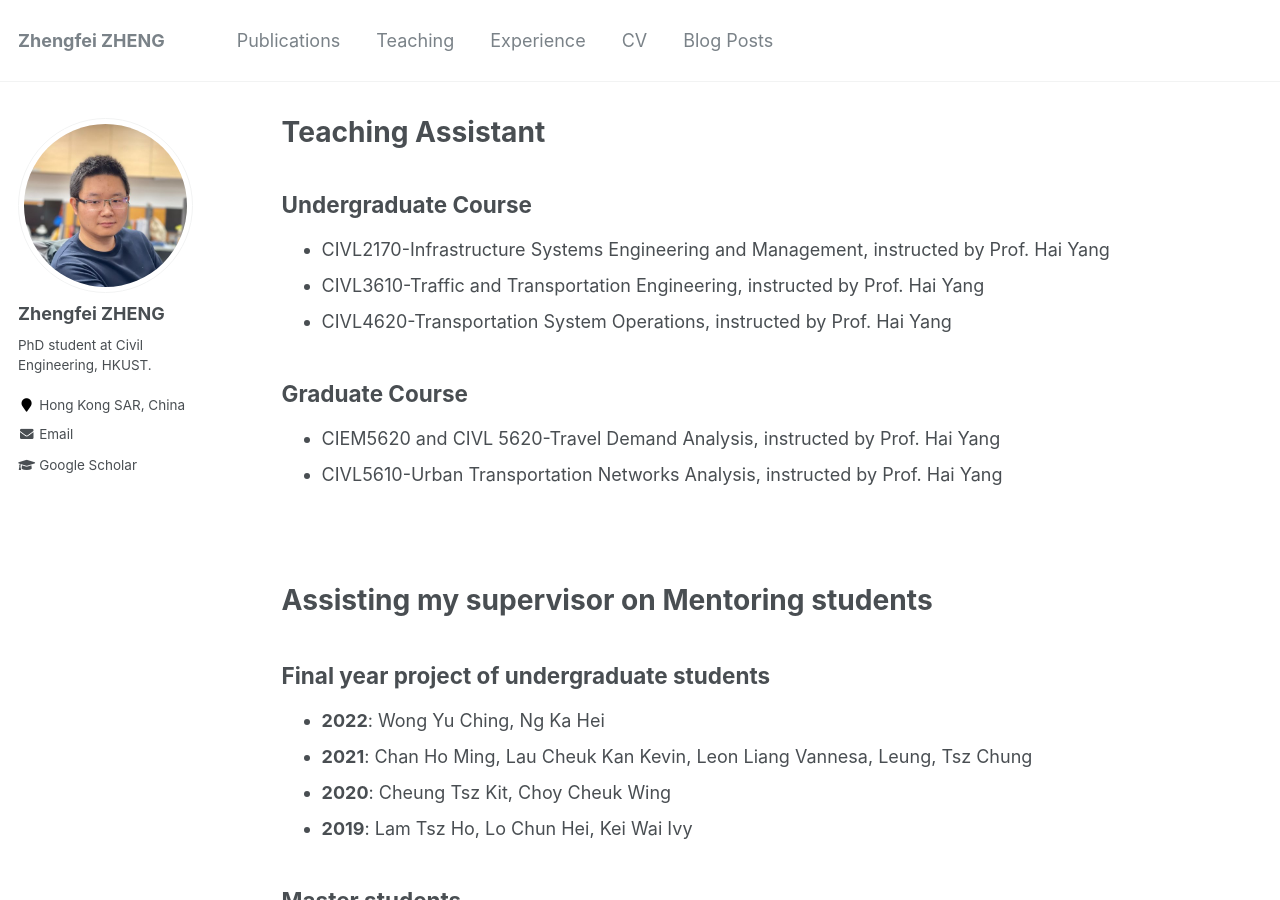
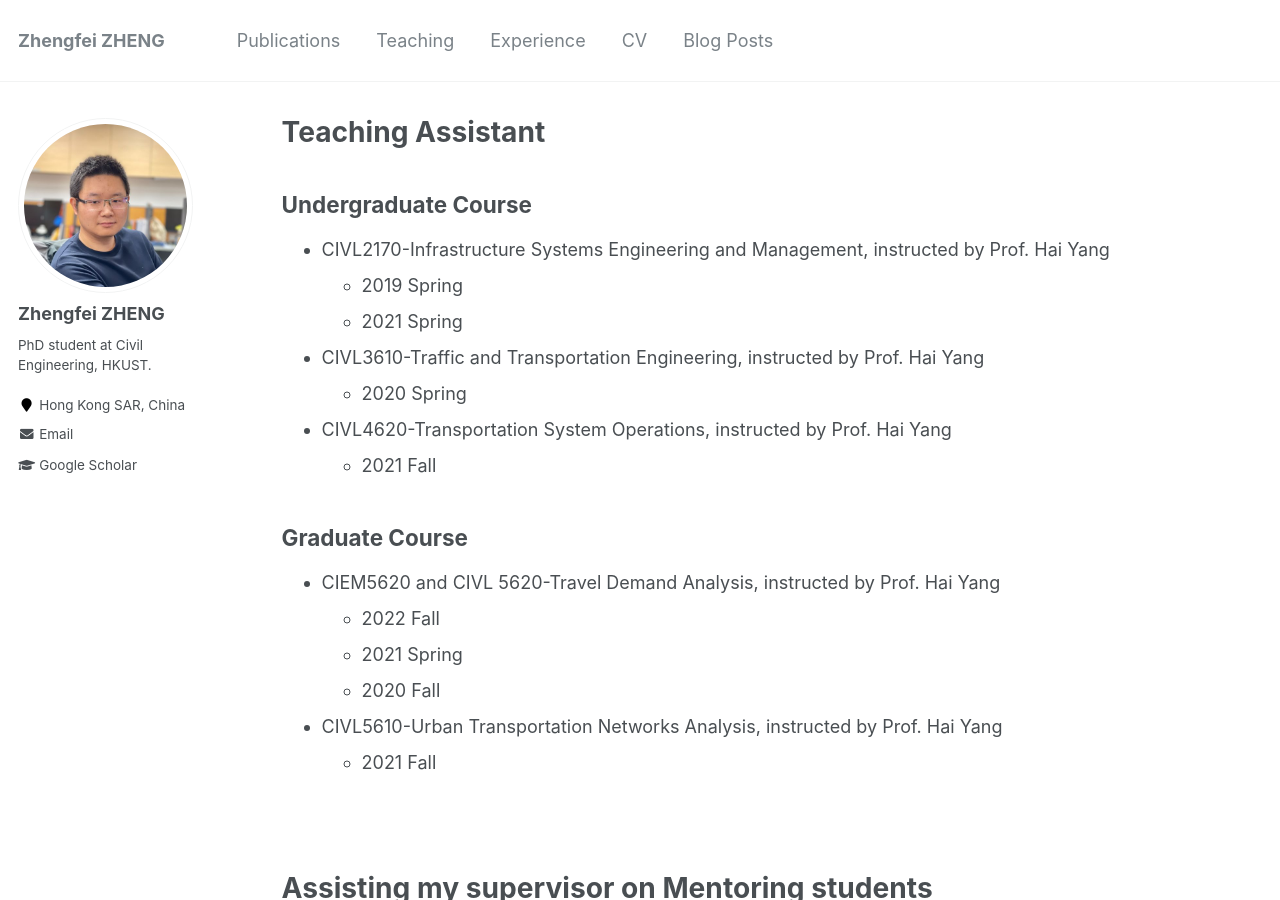
Before and after one commit to zf-z/zf-z.github.io, a Jekyll site: the page built from _pages/teaching.md, in a window 1280 px wide and 900 px high. Built offline with Jekyll 4.4.1, drawn with Linux system fonts in a browser that asks for light colours.

Commit message:
Update teaching.md

```diff
--- a/_pages/teaching.md
+++ b/_pages/teaching.md
@@ -7,12 +7,22 @@ author_profile: true
 
 ## Undergraduate Course
 - CIVL2170-Infrastructure Systems Engineering and Management, instructed by Prof. Hai Yang
+  + 2019 Spring
+  + 2021 Spring
+
 - CIVL3610-Traffic and Transportation Engineering, instructed by Prof. Hai Yang
+  + 2020 Spring
+
 - CIVL4620-Transportation System Operations, instructed by Prof. Hai Yang
+  + 2021 Fall
 
 ## Graduate Course
 - CIEM5620 and CIVL 5620-Travel Demand Analysis, instructed by Prof. Hai Yang
+  + 2022 Fall
+  + 2021 Spring
+  + 2020 Fall
 - CIVL5610-Urban Transportation Networks Analysis, instructed by Prof. Hai Yang
+  + 2021 Fall
 
 <br>
 <br>
```
